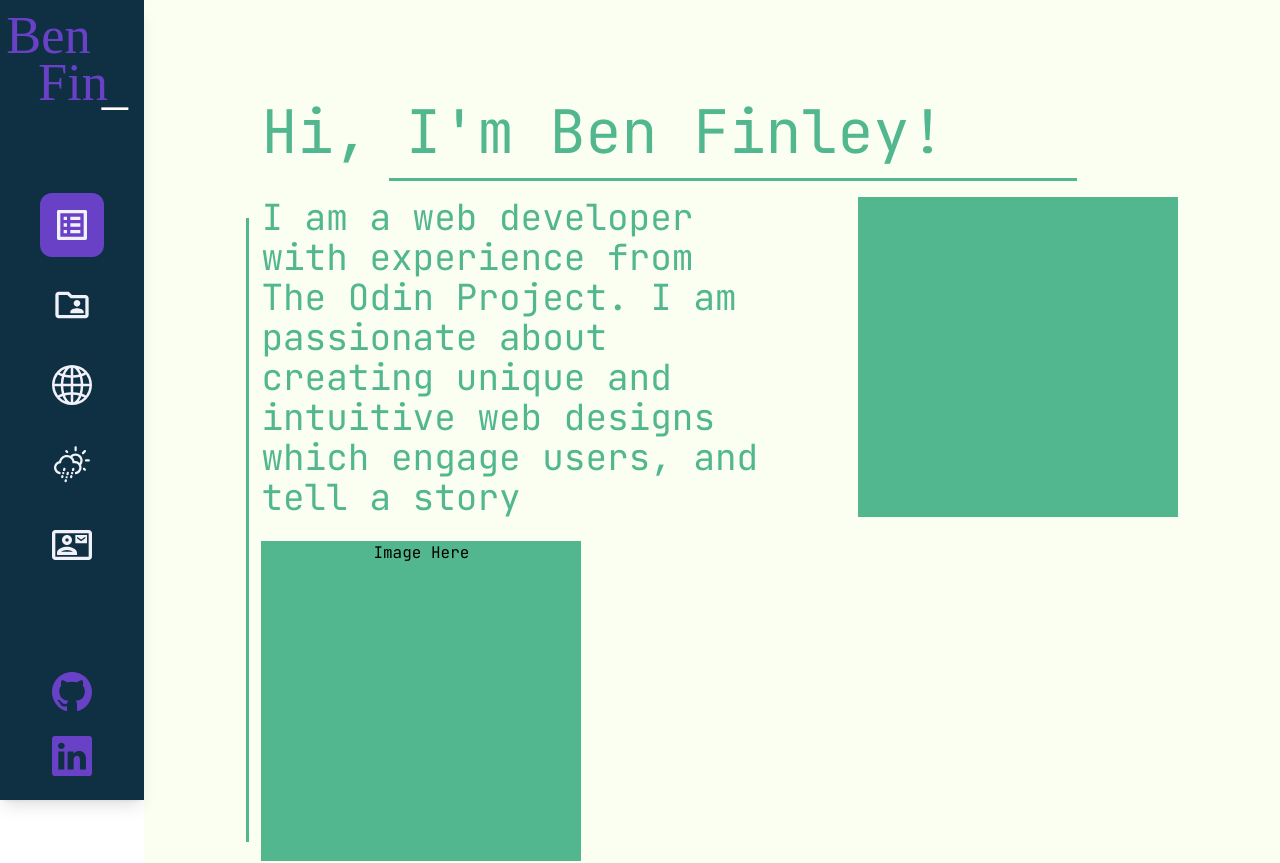
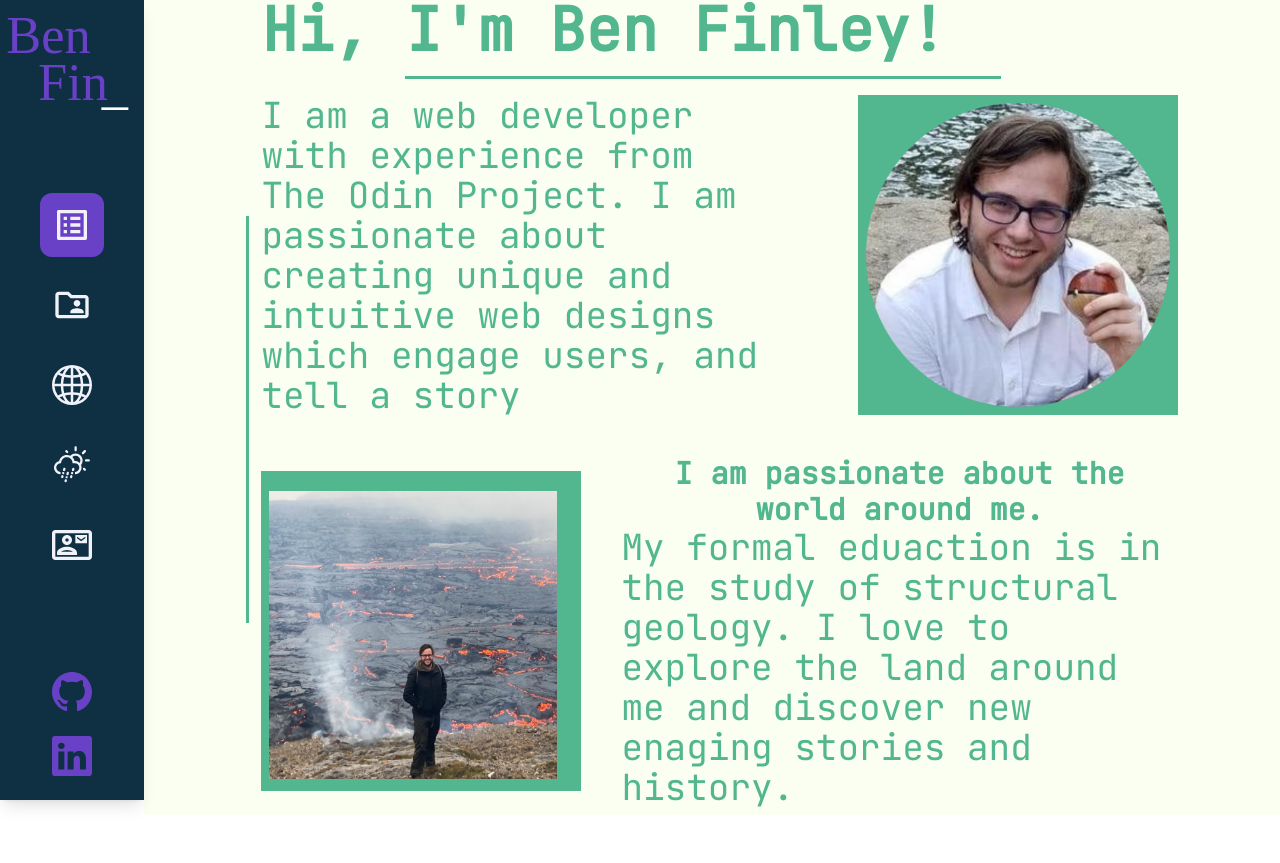
Before and after one commit to BenFin75/PortfolioWebsite, a React (Create React App) app: page / in a window 1280 px wide. Shown: the top 863 px of the page. After the commit the page ends 815 px from the top, so only its background shows below. Built offline with nearby package versions, Linux system fonts and the light colour scheme.

Commit message:
finished styling and added images

```diff
--- a/src/components/Home.jsx
+++ b/src/components/Home.jsx
@@ -1,12 +1,15 @@
+import headshot from '../img/headshot.png';
+import lava from '../img/lava.png'
+
 const Home = () => {
   return (
-    <div className="home bg-mainPrimary flex-1 flex items-center pl-2 md:p-[8vw] justify-center">
-      <div className="divider w-[3px] h-[75%] mt-6  bg-mainSecondary mr-3 flex-shrink-0 hidden md:flex lg:flex"></div>
+    <div className="home bg-mainPrimary flex-1 flex items-center pl-2 md:px-[8vw] justify-center">
+      <div className="divider w-[3px] h-[50%] mt-6  bg-mainSecondary mr-3 flex-shrink-0 hidden md:flex lg:flex"></div>
       <div className="main-content flex flex-col">
-        <div className="name place-self-start text-6xl font-medium mb-4 text-mainSecondary">
+        <div className="name place-self-start text-6xl font-semibold mb-4 text-mainSecondary">
           Hi, I'm Ben Finley!
         </div>
-        <div className="divider h-[3px] w-[75%] ml-[8rem] bg-mainSecondary hidden md:hidden lg:flex"></div>
+        <div className="divider h-[3px] w-[65%] ml-[9rem] bg-mainSecondary hidden md:hidden lg:flex"></div>
         <div className="intro flex-1 flex mt-4 flex-col-reverse md:flex-row pb-6">
           <div className="text-area flex max-w-[50rem] md:pr-10 lg:pr-20 justify-center align-middle">
             <div className="intro-blurb flex items-center text-mainSecondary md:text-2xl lg:text-4xl">
@@ -15,18 +18,26 @@ const Home = () => {
               </span>
             </div>
           </div>
-          <div className="headshot">
-            <div className="img h-80 w-80 bg-mainSecondary"></div>
+          <div className="headshot place-self-center">
+            <div className="img h-80 w-80 bg-mainSecondary flex justify-center items-center">
+              <img src={headshot} alt="Me with a wooden Pokeball" className='h-[95%] w-[95%]'/>
+            </div>
           </div>
         </div>
-        <div className="education flex-1">
-          <div className="img h-80 w-80 bg-mainSecondary">Image Here</div>
-          <div className="text-area">
-            <div className="text-title">
+        <div className="education flex-1 flex mt-4 flex-col pb-2 md:flex-row">
+          <div className="img h-80 w-80 flex justify-start items-end flex-shrink-0 place-self-center bg-mainSecondary">
+            <img src={lava} alt="Me infront for a lava flow in Iceland"
+                  className="w-[90%] h-[90%] mb-3 ml-2"
+            />
+          </div>
+          <div className="text-area flex flex-col max-w-[50rem] md:pl-10 lg:pl-18 align-middle">
+            <div className="text-center text-mainSecondary font-bold md:text-2xl lg:text-3xl">
               I am passionate about the world around me.
             </div>
-            <div className="edu-blurb">
+            <div className="edu-blurbbintro-blur flex flex-1 items-center text-mainSecondary md:text-2xl lg:text-4xl">
+            <span className="text-left">
             My formal eduaction is in the study of structural geology. I love to explore the land around me and discover new enaging stories and history.
+            </span>
             </div>
           </div>
         </div>
```
Also changed, not shown: src/img/headshot.png (added), src/img/lava.png (added).
